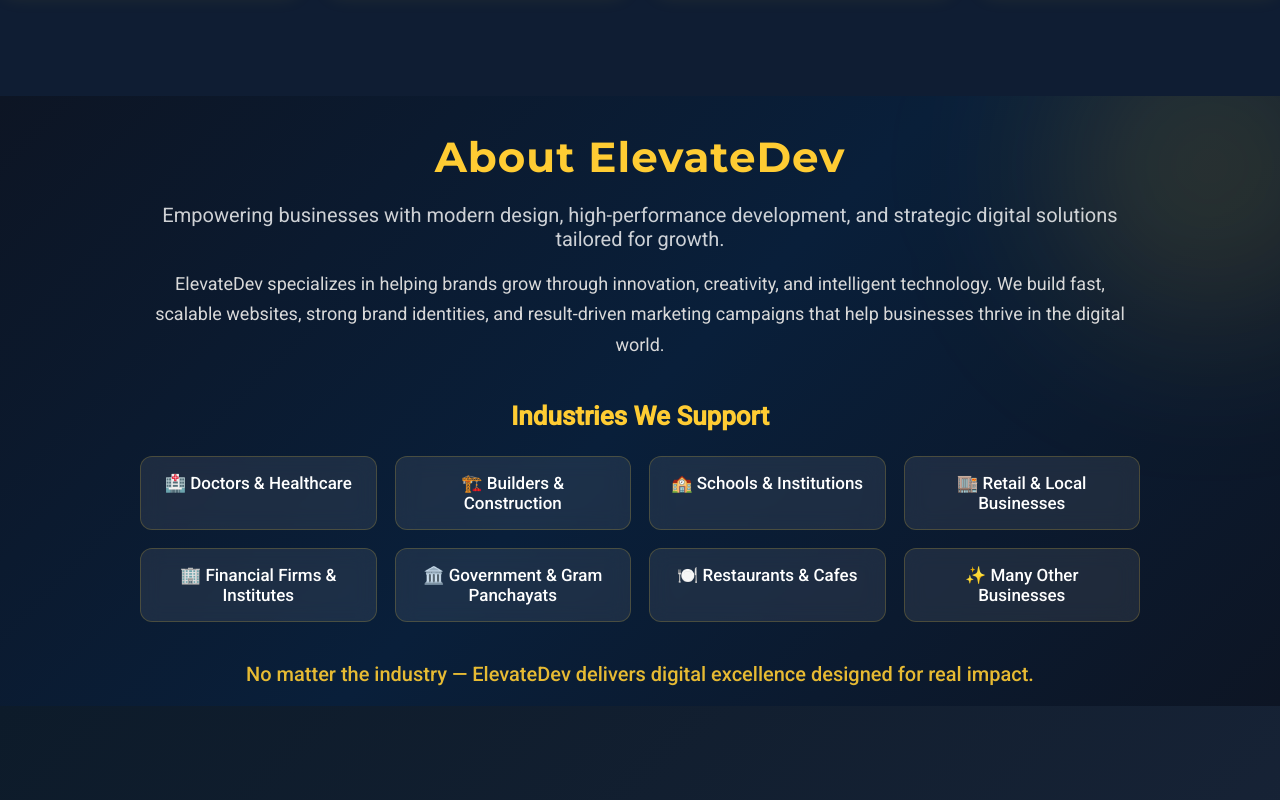
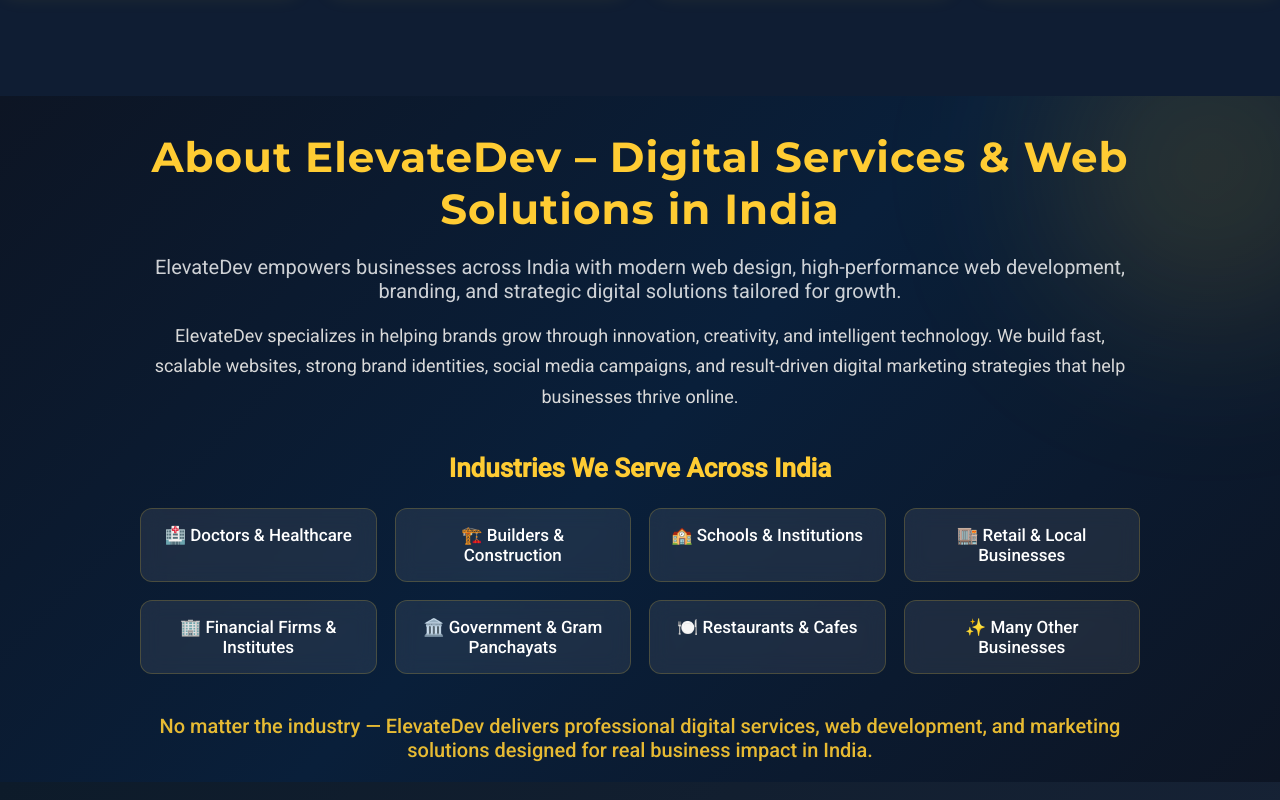
Before and after one commit to SiddhiGandhi20/ElevateDev_Website, a React (Create React App) app: page / in a window 1280 px wide. Shown: the part 1480-2280 px from the top of the page. Built offline with nearby package versions, Linux system fonts and the light colour scheme.

Commit message:
Enhance About section for SEO and clarity
Updated content for SEO optimization and improved clarity.

```diff
--- a/src/components/About.jsx
+++ b/src/components/About.jsx
@@ -3,38 +3,48 @@ import "./About.css";
 
 export default function About() {
   return (
-    <section id="about" className="about">
+    <section id="about" className="about" aria-labelledby="about-title">
       <div className="about-container">
 
-        <h2 className="about-title">About ElevateDev</h2>
+        {/* SEO-Optimized H2 */}
+        <h2 id="about-title" className="about-title">
+          About ElevateDev – Digital Services & Web Solutions in India
+        </h2>
 
+        {/* SEO-Rich Tagline */}
         <p className="about-tagline">
-          Empowering businesses with modern design, high-performance development,
-          and strategic digital solutions tailored for growth.
+          ElevateDev empowers businesses across India with modern web design,
+          high-performance web development, branding, and strategic digital solutions
+          tailored for growth.
         </p>
 
+        {/* Keyword-Enhanced Description */}
         <p className="about-description">
-          ElevateDev specializes in helping brands grow through innovation,
-          creativity, and intelligent technology. We build fast, scalable websites,
-          strong brand identities, and result-driven marketing campaigns that help
-          businesses thrive in the digital world.
+          ElevateDev specializes in helping brands grow through innovation, creativity,
+          and intelligent technology. We build fast, scalable websites, strong brand
+          identities, social media campaigns, and result-driven digital marketing
+          strategies that help businesses thrive online.
         </p>
 
-        <h3 className="about-subtitle">Industries We Support</h3>
+        {/* SEO-Friendly Subtitle */}
+        <h3 className="about-subtitle">
+          Industries We Serve Across India
+        </h3>
 
         <div className="industry-grid">
-          <div className="industry-card">🏥 Doctors & Healthcare</div>
-          <div className="industry-card">🏗️ Builders & Construction</div>
-          <div className="industry-card">🏫 Schools & Institutions</div>
-          <div className="industry-card">🏬 Retail & Local Businesses</div>
-          <div className="industry-card">🏢 Financial Firms & Institutes</div>
-          <div className="industry-card">🏛️ Government & Gram Panchayats</div>
-          <div className="industry-card">🍽️ Restaurants & Cafes</div>
-          <div className="industry-card">✨ Many Other Businesses</div>
+          <div className="industry-card" aria-label="Doctors & Healthcare">🏥 Doctors & Healthcare</div>
+          <div className="industry-card" aria-label="Builders & Construction">🏗️ Builders & Construction</div>
+          <div className="industry-card" aria-label="Schools & Institutions">🏫 Schools & Institutions</div>
+          <div className="industry-card" aria-label="Retail & Local Businesses">🏬 Retail & Local Businesses</div>
+          <div className="industry-card" aria-label="Financial Firms & Institutes">🏢 Financial Firms & Institutes</div>
+          <div className="industry-card" aria-label="Government & Gram Panchayats">🏛️ Government & Gram Panchayats</div>
+          <div className="industry-card" aria-label="Restaurants & Cafes">🍽️ Restaurants & Cafes</div>
+          <div className="industry-card" aria-label="Other Businesses">✨ Many Other Businesses</div>
         </div>
 
         <p className="about-end">
-          No matter the industry — ElevateDev delivers digital excellence designed for real impact.
+          No matter the industry — ElevateDev delivers professional digital services,
+          web development, and marketing solutions designed for real business impact in India.
         </p>
 
       </div>
```
